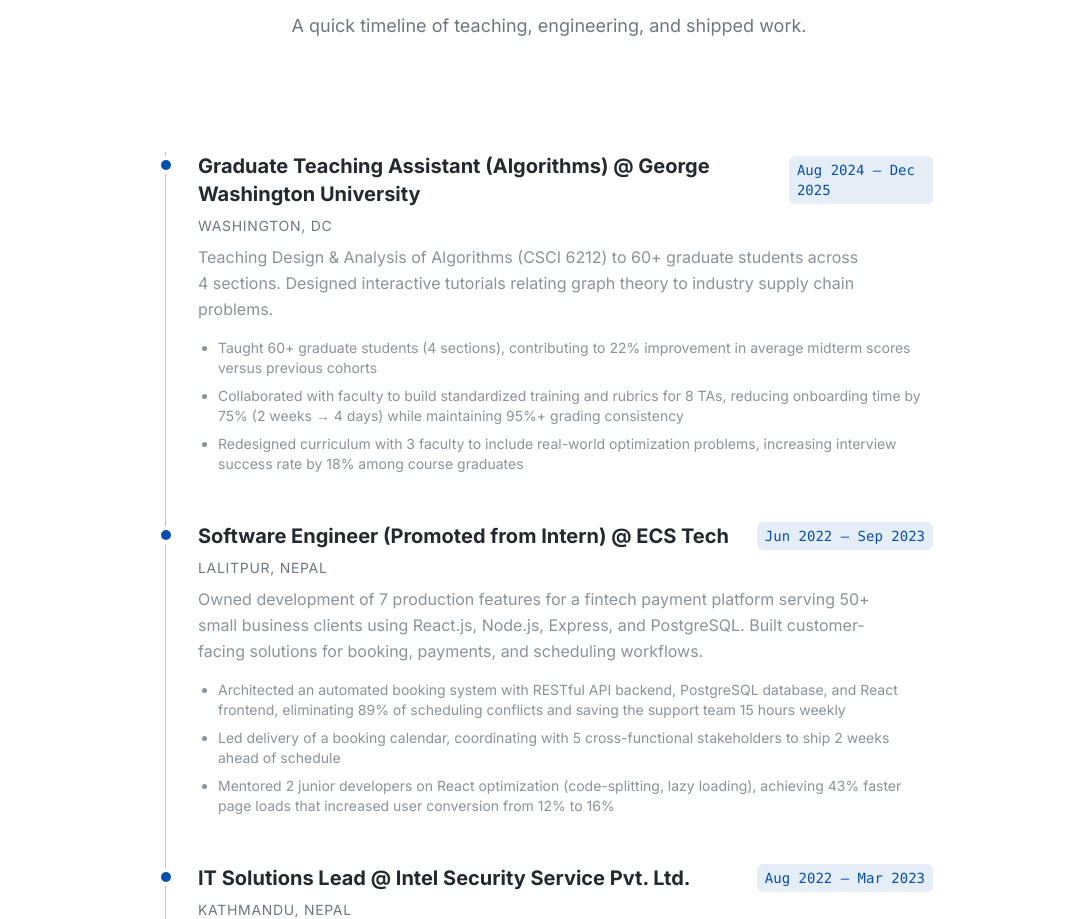
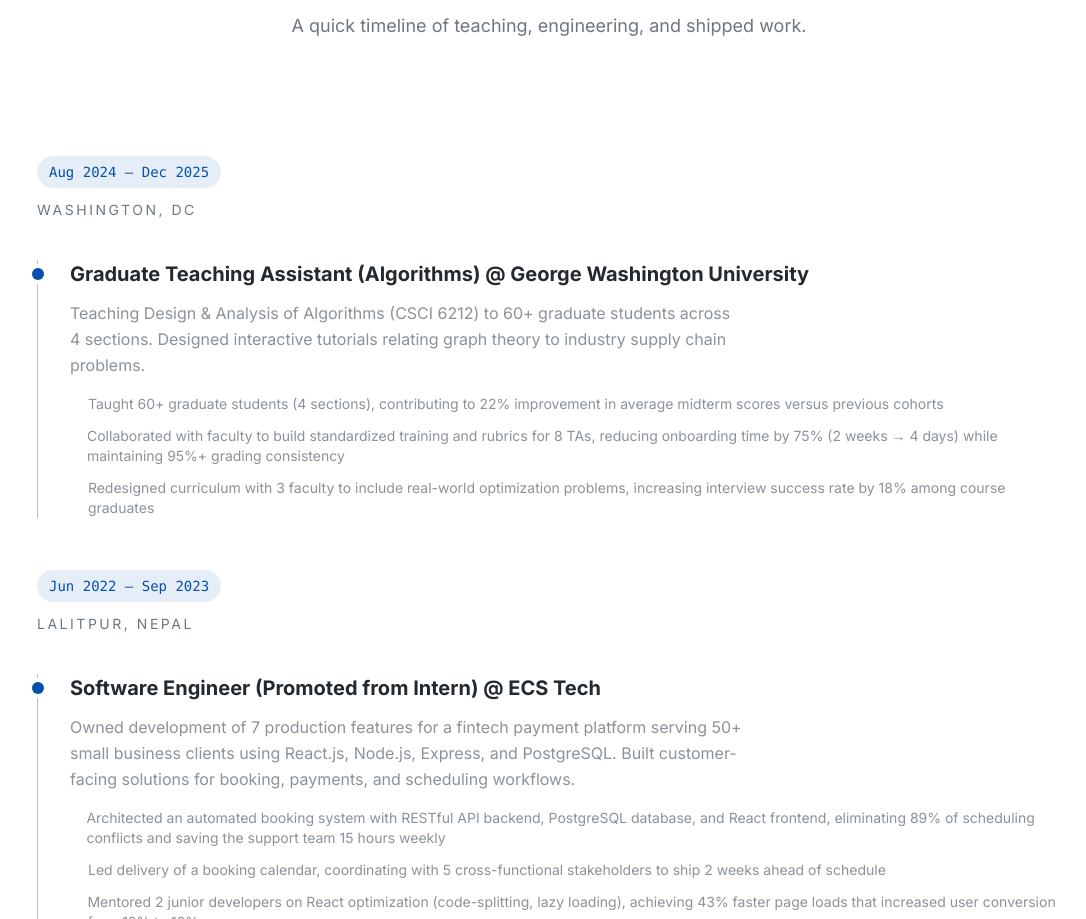
Before and after one commit to aabhiyann/portfolio-abhiyan, a React (Vite) app: page / in a window 1280 px wide. Shown: the part 1881-2800 px from the top of the page, without its empty margins (91-1177 px from the left). Built offline with nearby package versions, Linux system fonts and the light colour scheme.

Commit message:
style: redesign visual timeline with a more editorial layout

```diff
--- a/src/components/VisualTimeline.tsx
+++ b/src/components/VisualTimeline.tsx
@@ -24,28 +24,34 @@ const TimelineItem: React.FC<TimelineItemProps> = ({
       whileInView={{ opacity: 1, y: 0 }}
       viewport={{ once: true }}
       transition={{ duration: 0.5, delay: index * 0.1 }}
-      className="relative pl-8 pb-12 border-l border-border-primary last:pb-0"
+      className="grid grid-cols-1 md:grid-cols-[200px,1fr] gap-6 md:gap-10 pb-12 last:pb-0"
     >
-      <div className="absolute left-[-5px] top-2 h-2.5 w-2.5 rounded-full bg-accent-primary ring-4 ring-bg-primary" />
-      <div className="flex flex-col sm:flex-row sm:items-center sm:justify-between mb-2">
-        <h3 className="text-xl font-bold text-text-primary">{title}</h3>
-        <span className="text-sm font-mono text-accent-primary bg-accent-primary/10 px-2 py-1 rounded-md mt-1 sm:mt-0 w-fit">
+      <div className="md:pt-1">
+        <span className="inline-flex text-sm font-mono text-accent-primary bg-accent-primary/10 px-3 py-1.5 rounded-full w-fit">
           {year}
         </span>
-      </div>
-      <p className="text-text-muted mb-2 text-sm uppercase tracking-wider">
+        <p className="text-text-muted mt-3 text-sm uppercase tracking-[0.18em]">
           {location}
         </p>
+      </div>
+
+      <div className="relative border-l border-border-primary pl-8">
+        <div className="absolute left-[-6px] top-2 h-3 w-3 rounded-full bg-accent-primary ring-4 ring-bg-primary" />
+        <h3 className="text-xl font-bold text-text-primary mb-3">{title}</h3>
         <p className="text-text-muted/80 leading-relaxed max-w-2xl mb-4">
           {description}
         </p>
         {achievements && achievements.length > 0 && (
-        <ul className="list-disc pl-5 space-y-2 text-text-muted/80 text-sm">
+          <ul className="space-y-3 text-text-muted/80 text-sm">
             {achievements.map((achievement, i) => (
-            <li key={i}>{achievement}</li>
+              <li key={i} className="flex items-start gap-3">
+                <span className="mt-1.5 h-1.5 w-1.5 rounded-full bg-accent-primary/70" />
+                <span>{achievement}</span>
+              </li>
             ))}
           </ul>
         )}
+      </div>
     </motion.div>
   );
 };
@@ -56,7 +62,7 @@ interface VisualTimelineProps {
 
 const VisualTimeline: React.FC<VisualTimelineProps> = ({ items }) => {
   return (
-    <div className="max-w-3xl mx-auto py-12">
+    <div className="max-w-5xl mx-auto py-12">
       {items.map((item, index) => (
         <TimelineItem key={index} {...item} index={index} />
       ))}
```
Lines whose indentation alone changed are shown as unchanged.
